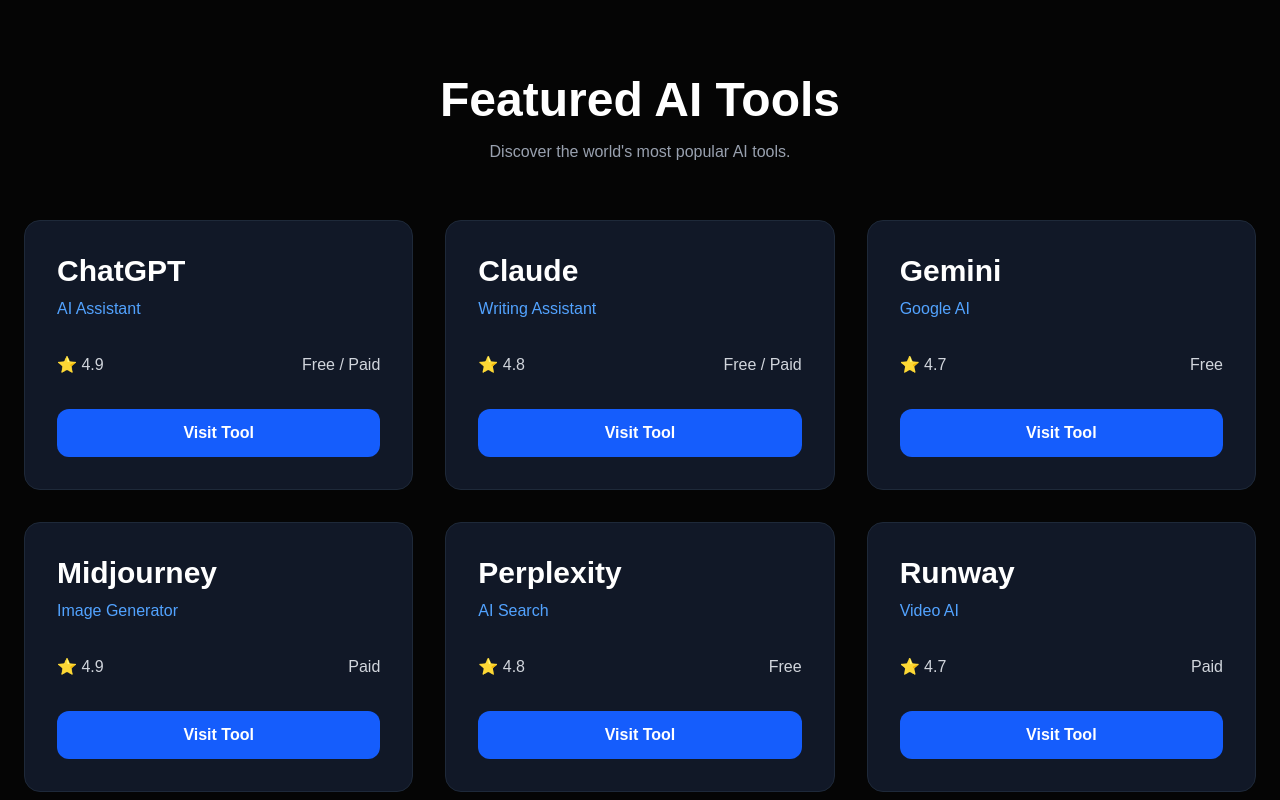
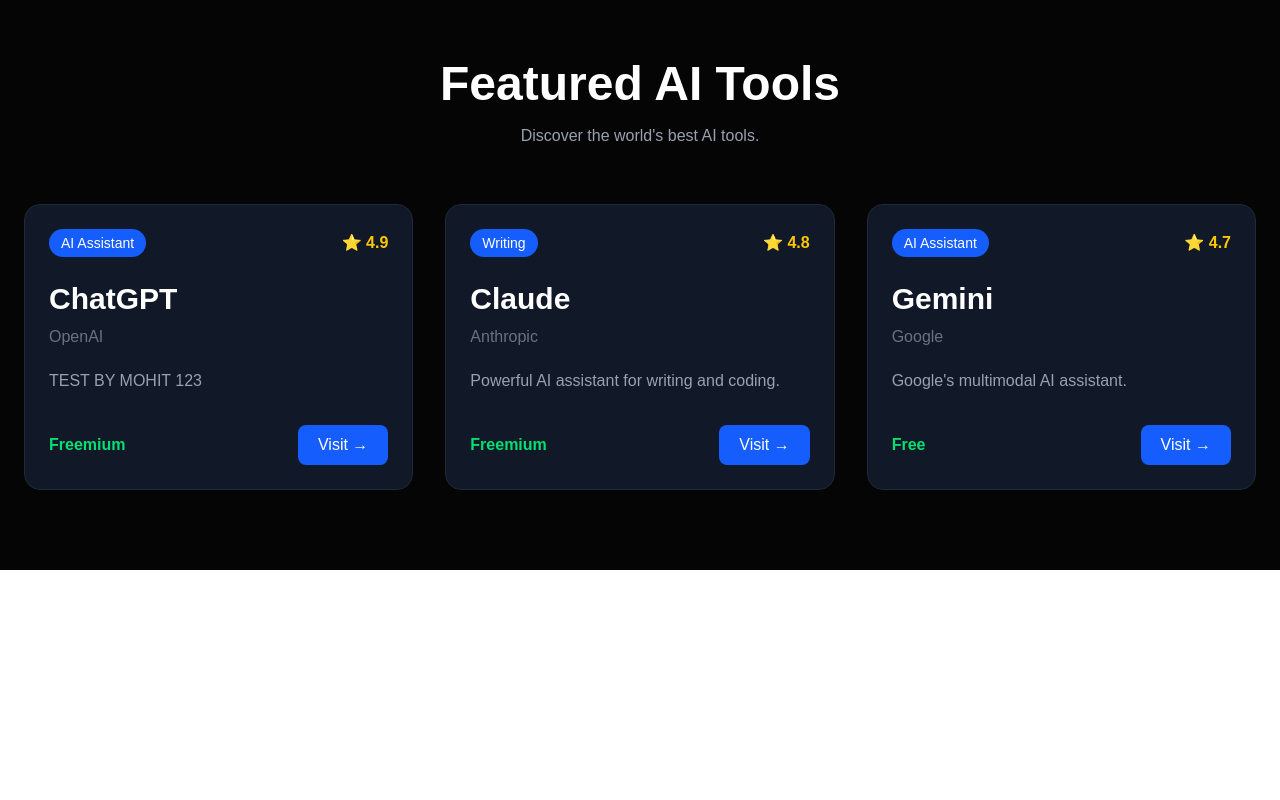
Before and after one commit to mohitpareek3105/futurious-ai, a Next.js app: page / in a window 1280 px wide. Shown: the part 820-1620 px from the top of the page. After the commit the page ends 1390 px from the top, so only its background shows below. Built offline with nearby package versions, Linux system fonts and the light colour scheme.

Commit message:
Improved Featured AI Tools cards

```diff
--- a/app/components/FeaturedTools.tsx
+++ b/app/components/FeaturedTools.tsx
@@ -1,88 +1,67 @@
-const tools = [
-  {
-    name: "ChatGPT",
-    category: "AI Assistant",
-    rating: "4.9",
-    price: "Free / Paid",
-  },
-  {
-    name: "Claude",
-    category: "Writing Assistant",
-    rating: "4.8",
-    price: "Free / Paid",
-  },
-  {
-    name: "Gemini",
-    category: "Google AI",
-    rating: "4.7",
-    price: "Free",
-  },
-  {
-    name: "Midjourney",
-    category: "Image Generator",
-    rating: "4.9",
-    price: "Paid",
-  },
-  {
-    name: "Perplexity",
-    category: "AI Search",
-    rating: "4.8",
-    price: "Free",
-  },
-  {
-    name: "Runway",
-    category: "Video AI",
-    rating: "4.7",
-    price: "Paid",
-  },
-];
+import { aiTools } from "@/data/ai-tools";
 
 export default function FeaturedTools() {
   return (
-    <section className="bg-[#050505] py-24 px-6">
+    <section className="bg-[#050505] py-20 px-6">
       <div className="max-w-7xl mx-auto">
 
-        <h2 className="text-white text-5xl font-bold text-center">
+        <h2 className="text-5xl font-bold text-center text-white">
           Featured AI Tools
         </h2>
 
         <p className="text-gray-400 text-center mt-4 mb-14">
-          Discover the world's most popular AI tools.
+          Discover the world's best AI tools.
         </p>
 
-        <div className="grid md:grid-cols-3 gap-8">
+        <div className="grid gap-8 md:grid-cols-2 lg:grid-cols-3">
+          {aiTools.map((tool) => (
+            <div
+              key={tool.id}
+              className="bg-[#111827] border border-gray-800 rounded-2xl p-6 hover:border-blue-500 hover:-translate-y-2 transition-all duration-300"
+            >
+              <div className="flex justify-between items-center">
 
-          {tools.map((tool) => (
+                <span className="bg-blue-600 text-white text-sm px-3 py-1 rounded-full">
+                  {tool.category}
+                </span>
 
-            <div
-              key={tool.name}
-              className="bg-[#111827] rounded-2xl p-8 border border-gray-800 hover:border-blue-500 hover:-translate-y-2 transition duration-300"
-            >
+                <span className="text-yellow-400 font-semibold">
+                  ⭐ {tool.rating}
+                </span>
 
-              <h3 className="text-white text-3xl font-bold">
+              </div>
+
+              <h3 className="text-white text-3xl font-bold mt-6">
                 {tool.name}
               </h3>
 
-              <p className="text-blue-400 mt-2">
-                {tool.category}
+              <p className="text-gray-500 mt-2">
+                {tool.company}
               </p>
 
-              <div className="flex justify-between mt-8 text-gray-300">
+              <p className="text-gray-400 mt-5">
+                {tool.description}
+              </p>
 
-                <span>⭐ {tool.rating}</span>
+              <div className="flex justify-between items-center mt-8">
 
-                <span>{tool.price}</span>
+                <span className="text-green-400 font-semibold">
+                  {tool.pricing}
+                </span>
+
+                <a
+                  href={tool.website}
+                  target="_blank"
+                  rel="noopener noreferrer"
+                  className="bg-blue-600 hover:bg-blue-700 px-5 py-2 rounded-lg text-white transition"
+                >
+                  Visit →
+                </a>
 
               </div>
 
-              <button className="mt-8 w-full bg-blue-600 hover:bg-blue-700 py-3 rounded-xl text-white font-semibold">
-                Visit Tool
-              </button>
-
             </div>
-
           ))}
-
         </div>
 
       </div>
--- a/app/page.tsx
+++ b/app/page.tsx
@@ -1,8 +1,6 @@
 import Navbar from "./components/Navbar";
 import Hero from "./components/Hero";
 import FeaturedTools from "./components/FeaturedTools";
-import Categories from "./components/Categories";
-import Search from "./components/Search";
 
 export default function Home() {
   return (
@@ -10,8 +8,6 @@
       <Navbar />
       <Hero />
       <FeaturedTools />
-      <Categories />
-      <Search />
     </>
   );
 }
--- /dev/null
+++ b/data/ai-tools.ts
@@ -0,0 +1,47 @@
+export interface AITool {
+  id: number;
+  name: string;
+  company: string;
+  category: string;
+  description: string;
+  pricing: "Free" | "Paid" | "Freemium";
+  rating: number;
+  website: string;
+  featured: boolean;
+}
+
+export const aiTools: AITool[] = [
+  {
+    id: 1,
+    name: "ChatGPT",
+    company: "OpenAI",
+    category: "AI Assistant",
+    description: "TEST BY MOHIT 123",
+    pricing: "Freemium",
+    rating: 4.9,
+    website: "https://chatgpt.com",
+    featured: true,
+  },
+  {
+    id: 2,
+    name: "Claude",
+    company: "Anthropic",
+    category: "Writing",
+    description: "Powerful AI assistant for writing and coding.",
+    pricing: "Freemium",
+    rating: 4.8,
+    website: "https://claude.ai",
+    featured: true,
+  },
+  {
+    id: 3,
+    name: "Gemini",
+    company: "Google",
+    category: "AI Assistant",
+    description: "Google's multimodal AI assistant.",
+    pricing: "Free",
+    rating: 4.7,
+    website: "https://gemini.google.com",
+    featured: true,
+  },
+];
```
